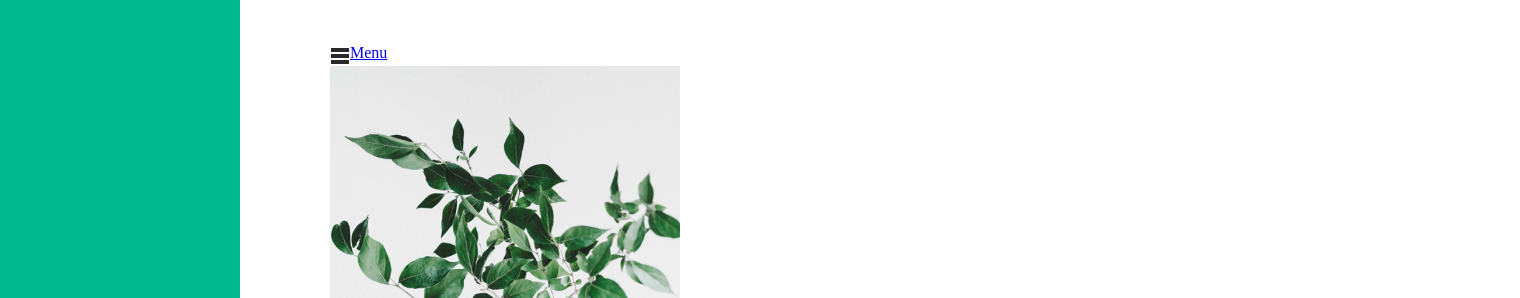
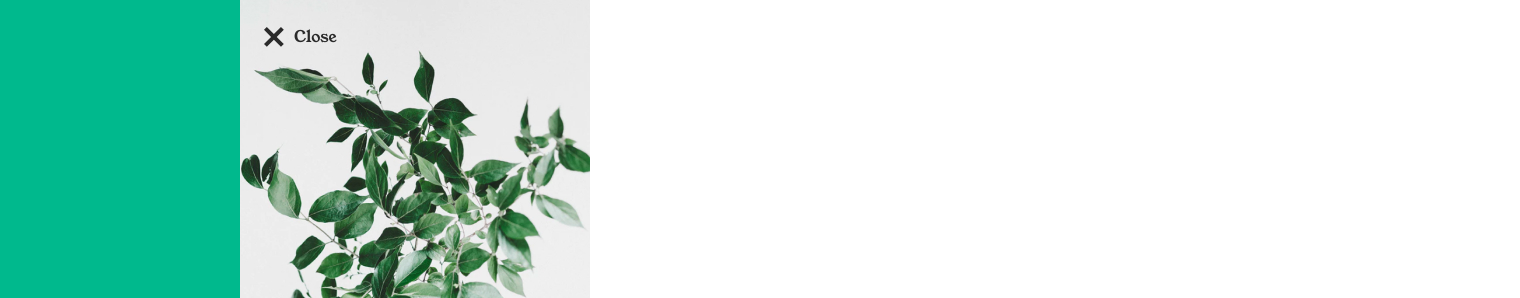
Before and after one commit to Alexcmyk/Plant-life, a plain HTML site: page index.html in a window 1280 px wide. Both pictures are taken after a click on the link "Menu". Shown: the top 298 px of the page, 1520 px wide, since content can reach past the window. Drawn offline with Linux system fonts and the light colour scheme.

Commit message:
finished menu functionality

```diff
--- a/index.html
+++ b/index.html
@@ -33,7 +33,7 @@
       </section>
     </main>
 
-    <script src="./js/slides.js" async defer></script>
+    <script src="./js/menu.js" async defer></script>
     <script src="./js/slides.js" async defer></script>
   </body>
 </html>
--- /dev/null
+++ b/js/menu.js
@@ -0,0 +1,12 @@
+const toggleTag = document.querySelector("a.toggle-nav");
+const mainTag = document.querySelector("main");
+
+toggleTag.addEventListener("click", () => {
+  mainTag.classList.toggle("open");
+
+  if (mainTag.classList.contains("open")) {
+    toggleTag.innerHTML = `<img src="./img/close.svg"/>Close`;
+  } else {
+    toggleTag.innerHTML = `<img src="./img/menu.svg" />Menu`;
+  }
+});
--- a/style.css
+++ b/style.css
@@ -165,8 +165,15 @@ body {
   font-size: 16px;
   line-height: 1.6;
   color: #2a2a2a;
-  margin: 40px auto;
-  width: 620px;
+  overflow: hidden;
+}
+
+main {
+  position: relative;
+  z-index: 1;
+  background-color: #fff;
+  min-height: 100vh;
+  transition: transform 0.3s ease-in-out;
 }
 
 h1 {
@@ -195,3 +202,24 @@ nav a {
   margin-left: 40px;
   margin-top: 5px;
 }
+
+a.toggle-nav {
+  position: fixed;
+  top: 0%;
+  left: 0;
+  padding: 24px;
+  text-decoration: none;
+  color: #2a2a2a;
+  display: flex;
+  align-items: center;
+  font-family: "Young Serif";
+}
+
+a.toggle-nav img {
+  margin-right: 10px;
+  vertical-align: middle;
+}
+
+main.open {
+  transform: translate(240px, 0);
+}
```
